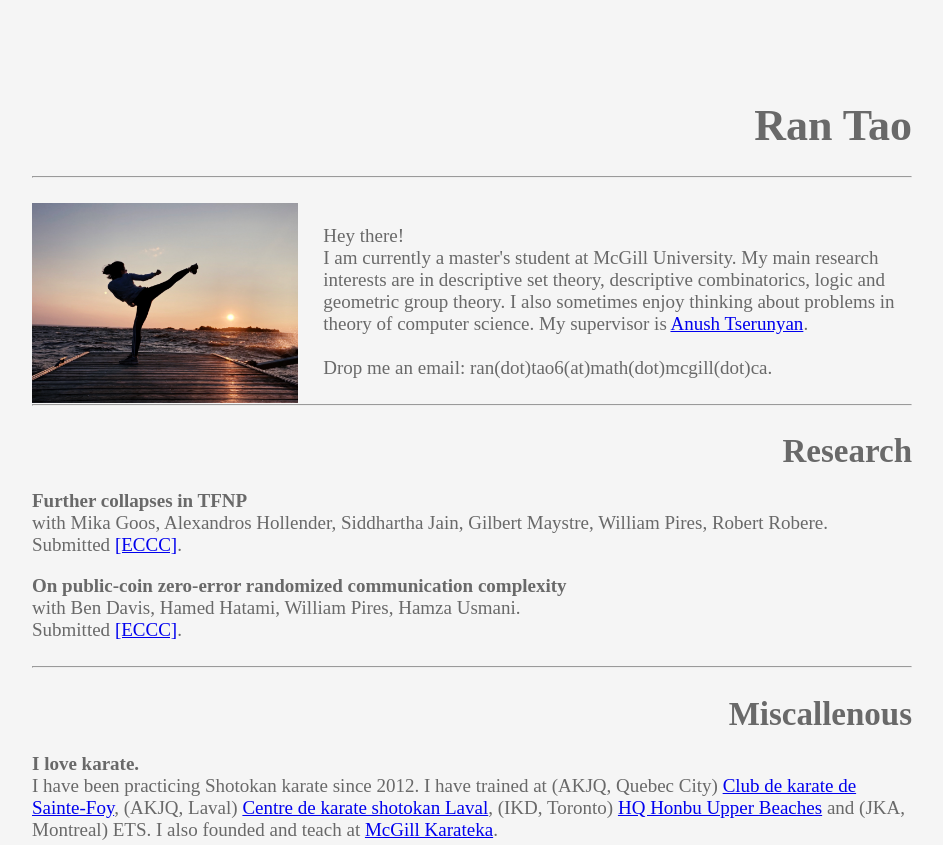
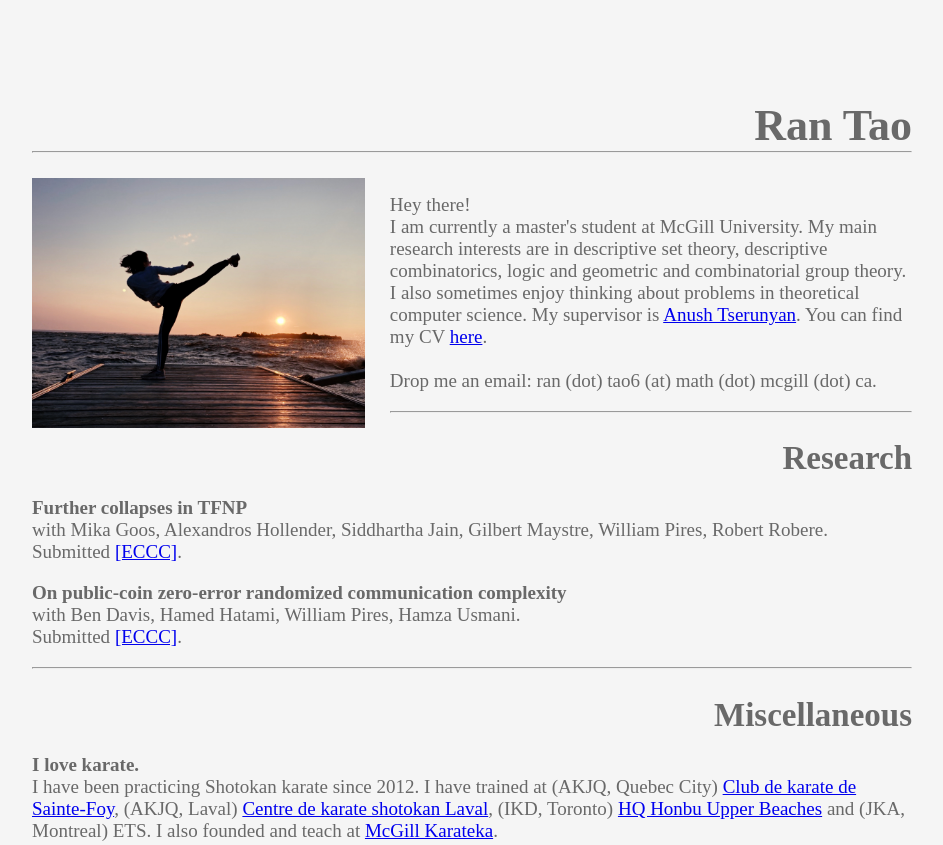
Before and after one commit to generantao/generantao.github.io, a plain HTML site: page index.html in a window 1280 px wide. Shown: the top 845 px of the page, without its empty margins (168-1111 px from the left). Drawn offline with Linux system fonts and the light colour scheme; a web font is replaced by a local one.

Commit message:
added cv

```diff
--- a/index.html
+++ b/index.html
@@ -10,11 +10,12 @@
 
 <hr>
 
-<img src="ran.jpg" alt="image of me" height="200" align="left" style="margin-right: 25px;">
+<img src="ran.jpg" alt="image of me" height="250" align="left" style="margin-right: 25px; margin-bottom: 0px; margin-top: 25px;">
 
-<p align="left"> <br> Hey there! <br> I am currently a master's student at McGill University. My main research interests are in descriptive set theory, descriptive combinatorics, logic and geometric group theory. I also sometimes enjoy thinking about problems in theory of computer science. My supervisor is <a href="https://www.math.mcgill.ca/atserunyan/teaching.html">Anush Tserunyan</a>.  <br> <br> Drop me an email: ran(dot)tao6(at)math(dot)mcgill(dot)ca.</p>
+<p align="left"> <br> Hey there! <br> I am currently a master's student at McGill University. My main research interests are in descriptive set theory, descriptive combinatorics, logic and geometric and combinatorial group theory. I also sometimes enjoy thinking about problems in theoretical computer science. My supervisor is <a href="https://www.math.mcgill.ca/atserunyan/teaching.html">Anush Tserunyan</a>. You can find my CV <a href="https://mcgill-my.sharepoint.com/:b:/g/personal/ran_tao6_mail_mcgill_ca/EayhB0kuBTRLuXylK5SRhLEBs0-RFBy5WUPIoUTMzF6tVQ?e=ikg07B">here</a>. <br> <br> Drop me an email: ran (dot) tao6 (at) math (dot) mcgill (dot) ca.</p>
 
 <hr>
+
 <h2 align="right"> Research </h2>
 <p><b>Further collapses in TFNP</b>
 <br>
@@ -31,7 +32,7 @@ Submitted <a href="https://eccc.weizmann.ac.il/report/2021/123/">[ECCC]</a>.</p>
 
 <hr>
 
-<h2 align="right"> Miscallenous </h2>
+<h2 align="right"> Miscellaneous </h2>
 
 <p><b>I love karate.</b> <br>
 I have been practicing Shotokan karate since 2012. I have trained at (AKJQ, Quebec City) <a href="https://www.karatesaintefoy.com">Club de karate de Sainte-Foy</a>, (AKJQ, Laval) <a href="https://www.facebook.com/Centre-de-Karaté-Shotokan-Laval-595212947230462">Centre de karate shotokan Laval</a>, (IKD, Toronto) <a href="https://www.ikdhonbu.com">HQ Honbu Upper Beaches</a> and (JKA, Montreal) ETS. I also founded and teach at <a href="https://www.facebook.com/McGillKarateka">McGill Karateka</a>.</p>
--- a/styles.css
+++ b/styles.css
@@ -23,8 +23,8 @@ p {
 
 hr {
 border-width: 1px;
-margin-bottom: 25px;
-margin-top: 25px;
+margin-bottom: 0px;
+margin-top: 0px;
 }
 
 rid-column-end: 4;
```
